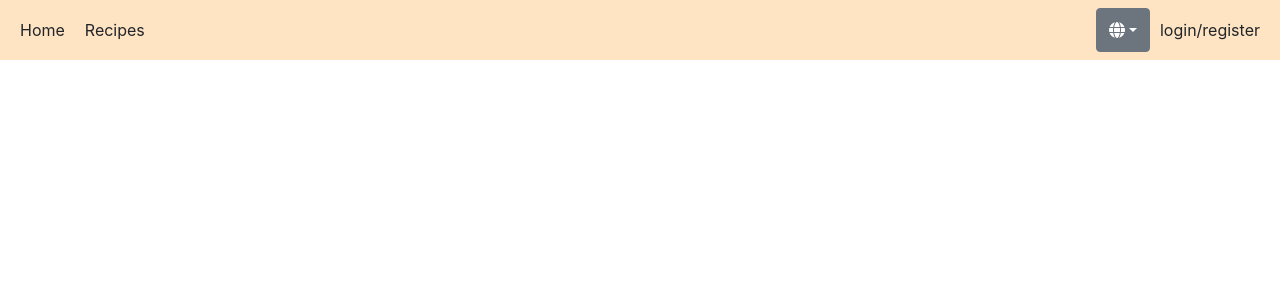
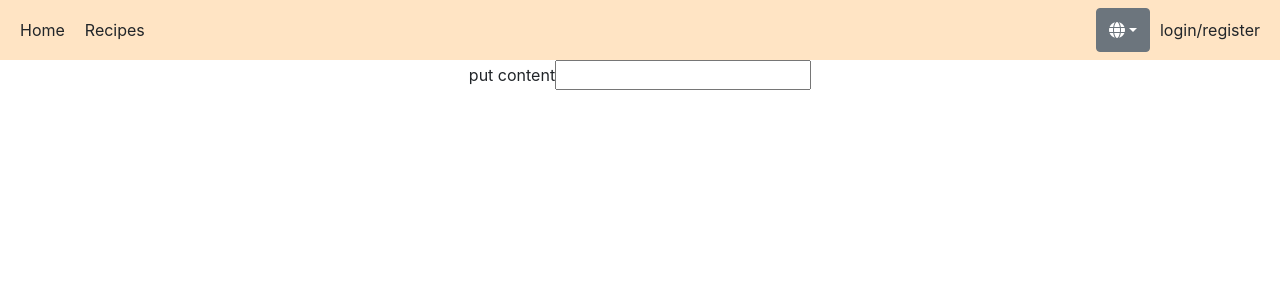
Before and after one commit to Luna123j/recipe_dice, a React (Create React App) app in the folder client/: page /editDice in a window 1280 px wide. Shown: the top 300 px of the page. Built offline with nearby package versions, Linux system fonts and the light colour scheme.

Commit message:
navigate to path

```diff
--- a/client/src/App.js
+++ b/client/src/App.js
@@ -2,6 +2,7 @@ import './App.css';
 import RollDice from './component/RollDice';
 import Navbar from './component/Navbar';
 import { BrowserRouter , Switch, Route, Link, Routes, useNavigate } from "react-router-dom";
+import EditDice from './component/EditDice';
 
 
 function App() {
@@ -10,6 +11,7 @@ function App() {
       <Navbar />
       <Routes>
         <Route path="/" element={<RollDice />} />
+        <Route path="/editDice" element={<EditDice />} />
       </Routes>
     </div>
   );
--- a/client/src/component/EditDice.jsx
+++ b/client/src/component/EditDice.jsx
@@ -2,4 +2,12 @@ import React from "react";
 
 const EditDice = ()=>{
 
+  return (
+    <div>
+      <label>put content</label>
+      <input />
+    </div>
+  )
 }
+
+export default EditDice;
--- a/client/src/component/RollDice.jsx
+++ b/client/src/component/RollDice.jsx
@@ -34,7 +34,7 @@ const RollDice = (props) => {
   }
 
   const handleEdit=()=>{
-
+    navigate("/editDice")
 
   }
 
```
